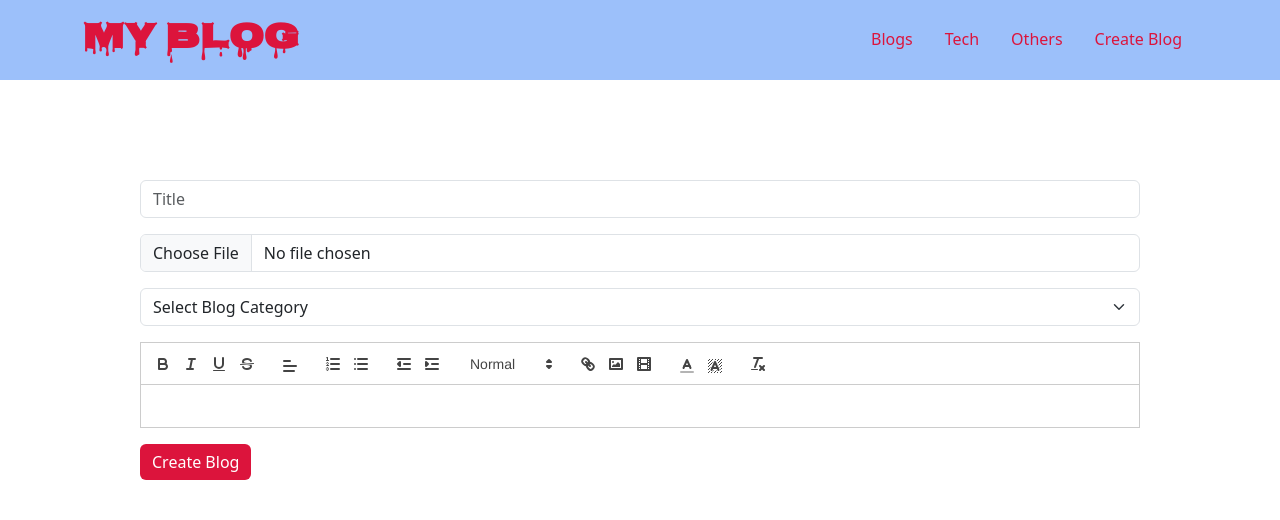
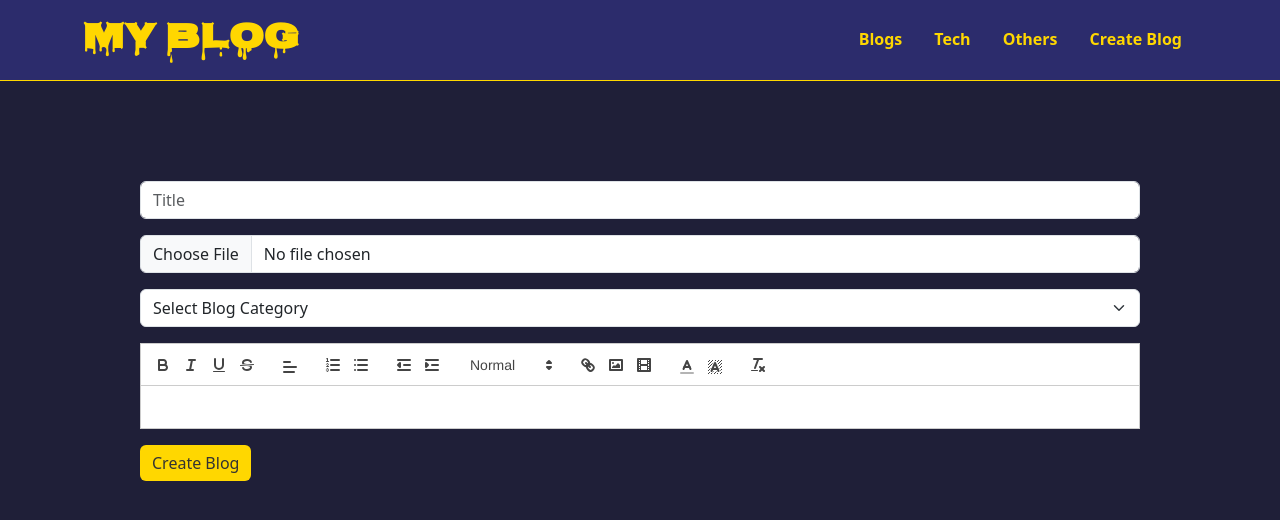
Before and after one commit to ngarikev/my_blog, a React (Vite) app in the folder client/: page /create-blog in a window 1280 px wide. Shown: the top 520 px of the page. Built offline with nearby package versions, Linux system fonts and the light colour scheme.

Commit message:
added styles

```diff
--- a/client/src/components/Blog.jsx
+++ b/client/src/components/Blog.jsx
@@ -4,10 +4,7 @@ import "bootstrap/dist/css/bootstrap.min.css";
 import { CiClock2 } from "react-icons/ci";
 import { SlLike } from "react-icons/sl";
 import { GoComment } from "react-icons/go";
-import TimeAgo from "react-timeago"
-
-
-
+import TimeAgo from "react-timeago";
 
 function Blog({ title, content, image, createdAt }) {
   return (
@@ -21,17 +18,21 @@ function Blog({ title, content, image, createdAt }) {
           />
         </div>
         <div className="card-body">
-          <div className="d-flex justify-content-between align-items-center">
-            <h4>{title}</h4>
+          <div className="d-flex justify-content-between mx-auto text-white">
             <time className="ms-auto">
               <CiClock2 />
               <small className="small ms-1">
-                <TimeAgo date={ new Date(createdAt) } />
+                <TimeAgo date={new Date(createdAt)} />
               </small>
             </time>
           </div>
-          <p dangerouslySetInnerHTML={{ __html: content }}></p>
-          <div className="d-flex justify-content-between me-3">
+          <h4>{title}</h4>
+
+          <p
+            dangerouslySetInnerHTML={{ __html: content }}
+            className="text-white"
+          ></p>
+          <div className="d-flex justify-content-between me-3 text-white mb-5">
             <div className="Icons">
               <SlLike />
               <span> 0 </span>
--- a/client/src/index.css
+++ b/client/src/index.css
@@ -4,26 +4,32 @@
   font-family: Inter, system-ui, Avenir, Helvetica, Arial, sans-serif;
 
 }
+body{
+  background-color: #1f1f38;
+  color: #e3e6f0 !important;
+}
 /**********header*********/
 
 .nav-bg{
-  background-color: rgba(59, 130, 246, 0.5);
+  background-color: #2c2c6c;
+  border-bottom: 1px solid #FFD700;
 
 }
 .brand{
   font-size: 36px;
   font-family: 'Nosifer', sans-serif;
   font-weight: 800;
-  color: crimson;
+  color: #FFD700;
 }
 .nav_link{
-  color: crimson;
+  color: #FFD700;
   border-bottom: 3px solid transparent;
   transition: all .3s ease-out;
+  font-weight: 700;
 }
 
 .nav_link:hover{
-  border-bottom: 3px solid black !important;
+  border-bottom: 3px solid orangered !important;
 }
 
 /**********blog*********/
@@ -39,6 +45,9 @@
 .card-body h4{
   margin-top: 10px;
 }
+.Icons{
+  cursor: pointer;
+}
 
 /**********create blog*********/
 
@@ -47,9 +56,11 @@ margin-top: 100px;
 width: 80%;
 }
 .btn{
-  background-color: crimson;
+  background-color: #FFD700;
   border: none;
+  color: #333;
 }
 .btn:hover{
-  background-color: rgb(173, 9, 42);
+  background-color: #e6c200;
+  color: #111;
 }
--- a/client/src/pages/BlogsScreen.jsx
+++ b/client/src/pages/BlogsScreen.jsx
@@ -19,12 +19,15 @@ function HomeScreen() {
   }, []);
   return (
     <>
-      <Container>
+    <main>
+       <Container >
         <Row className="my-5">
           {blogs.length > 0 &&
             blogs.map((blog) => <Blog key={blog._id} {...blog} />)}
         </Row>
       </Container>
+    </main>
+
     </>
   );
 }
--- a/client/src/pages/CreateBlog.jsx
+++ b/client/src/pages/CreateBlog.jsx
@@ -100,7 +100,7 @@ function CreateBlog() {
           ref={quillRef}
           modules={modules}
           formats={formats}
-          className="mb-3"
+          className="mb-3 bg-white text-body"
           value={content}
           onChange={setContent}
         />
```
